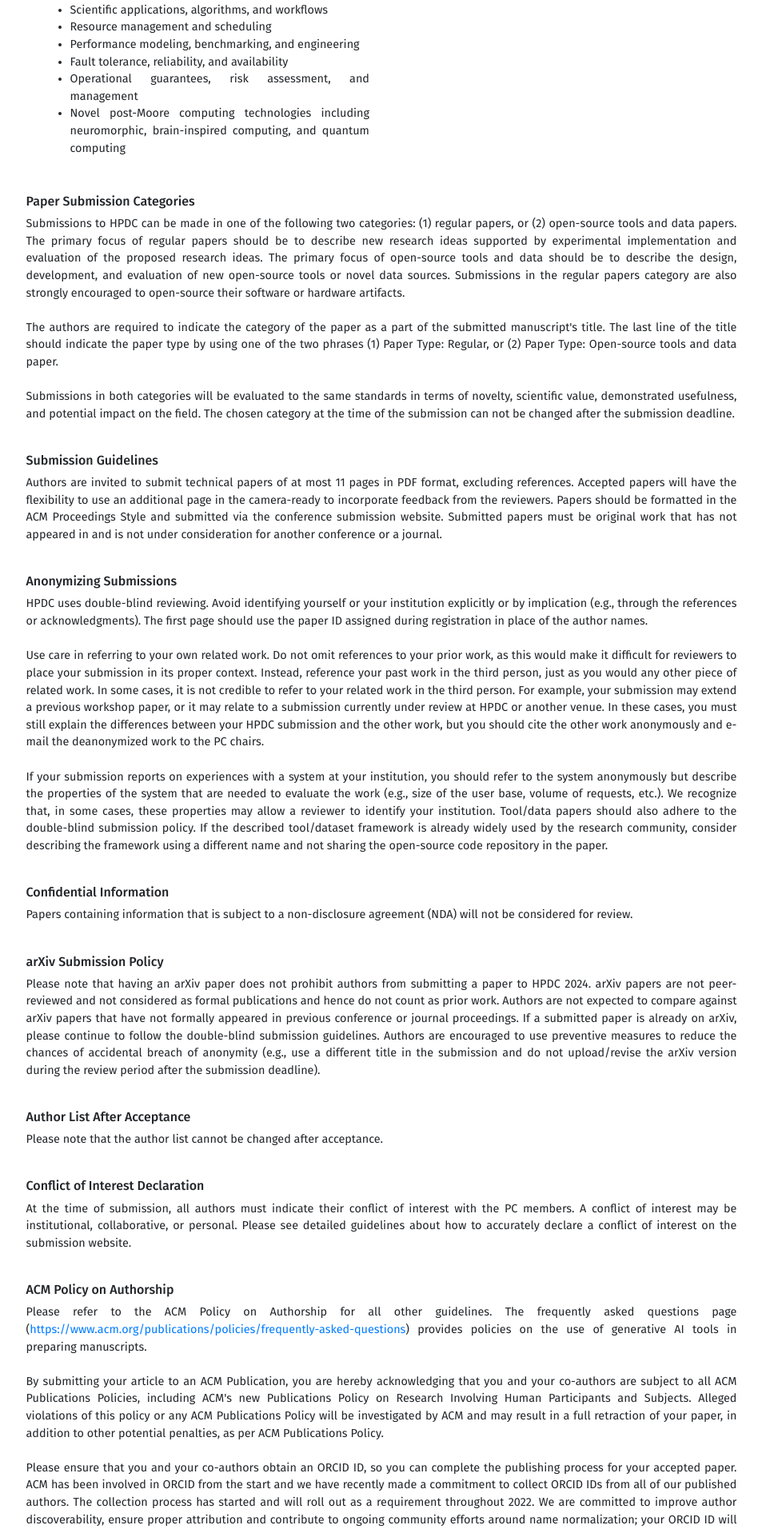
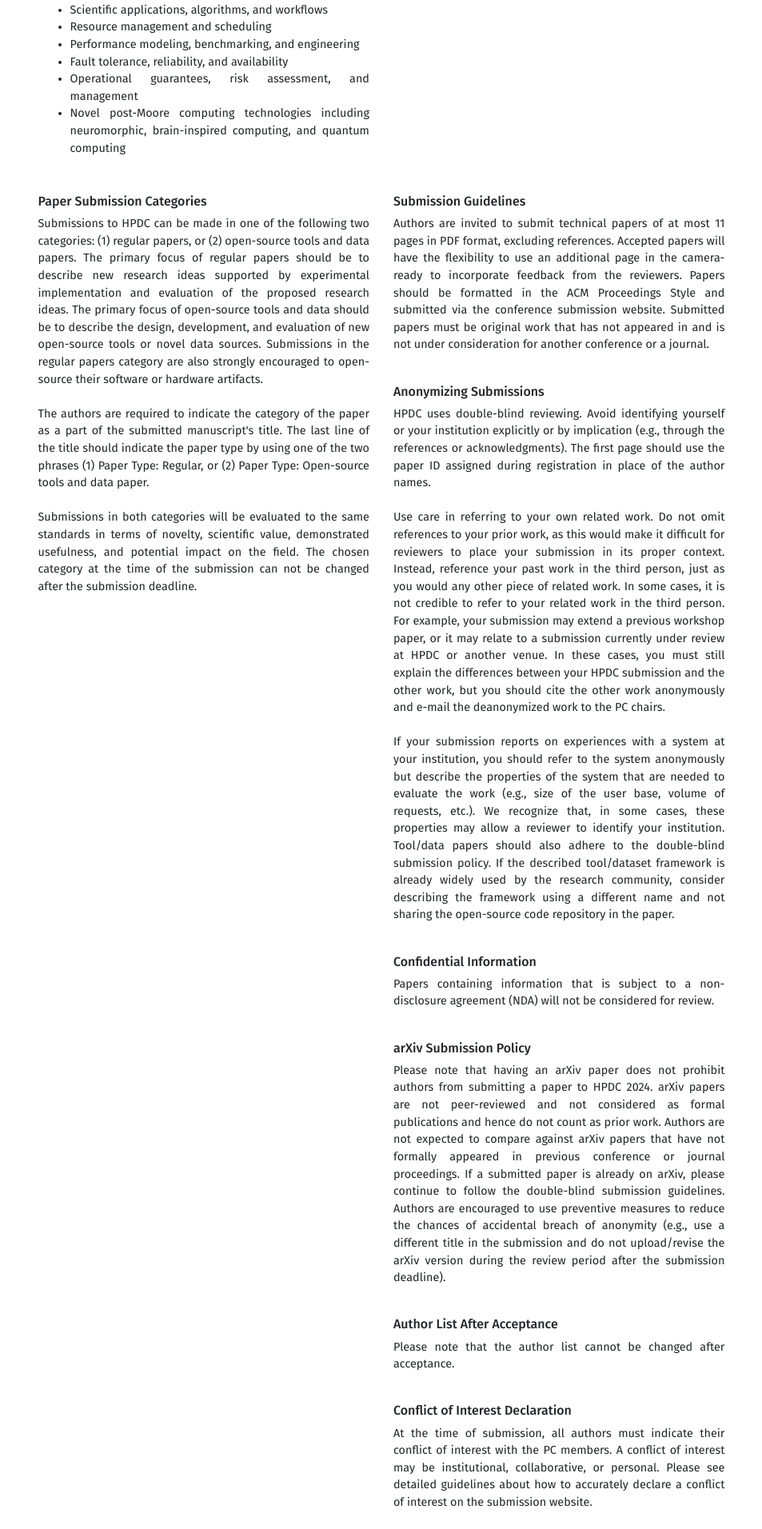
Before and after one commit to jacopo-massa/hpdc24-site, a Jekyll site: the page built from calls-cfp.html, in a window 1280 px wide. Shown: the part 1025-2937 px from the top of the page at 80% size, without its empty margins (163-1116 px from the left). Built offline with Jekyll 4.4.1, drawn with Linux system fonts in a browser that asks for light colours.

Commit message:
Fixed CFP

```diff
--- a/calls-cfp.html
+++ b/calls-cfp.html
@@ -40,8 +40,9 @@
         {% include card-cfp-inner.html %}
     </div>
 </div>
+
 <div class="row mt-2">
-    <div class="text-justify conference-text">
+    <div class="col-sm-12 col-xs-12 col-md-6 col-lg-6 col-xl-6 text-justify conference-text">
         <br>
         <h6 id="categories">Paper Submission Categories</h6>
         <p> Submissions to HPDC can be made in one of the following two categories: (1) regular papers, or (2) open-source tools and data papers.
@@ -60,7 +61,7 @@
 			and potential impact on the field.  The chosen category at the time of the submission can not be changed after the submission deadline.
         </p>
     </div>
-    <div class="text-justify conference-text">
+    <div class="col-sm-12 col-xs-12 col-md-6 col-lg-6 col-xl-6 text-justify conference-text">
         <br>
         <h6 id="guidelines">Submission Guidelines</h6>
         <p> Authors are invited to submit technical papers of at most 11 pages in PDF format, excluding references. Accepted papers will have the flexibility
```
